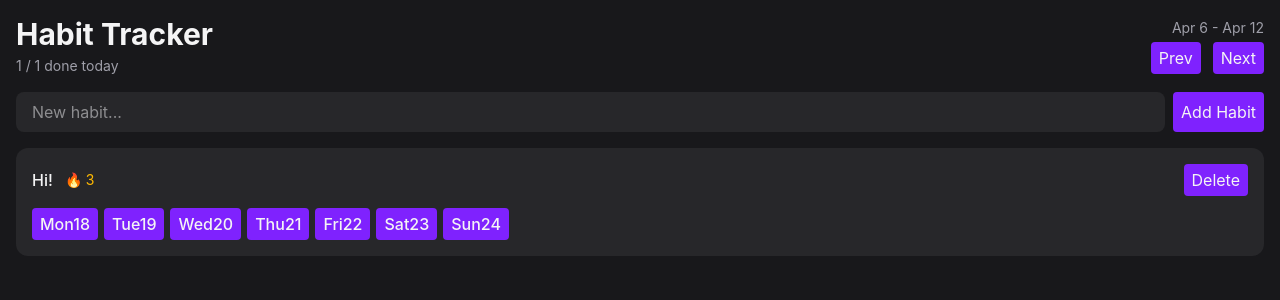
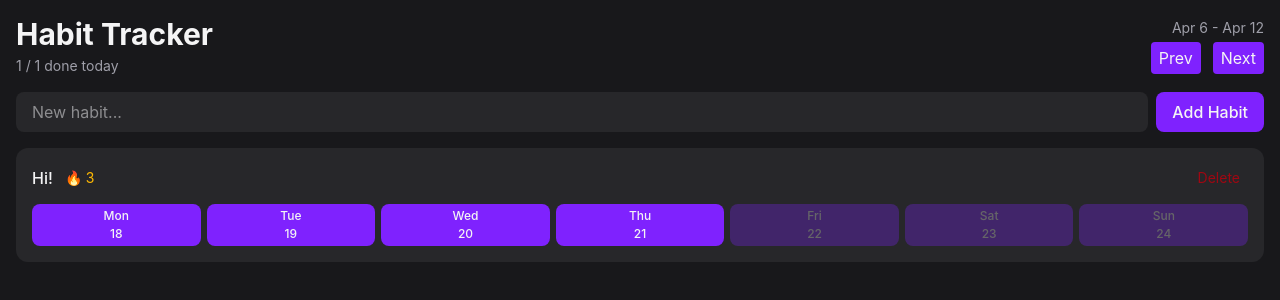
Before and after one commit to CallmeCheese1/React-Tutorial-Project, a React (Vite) app: page / in a window 1280 px wide. Shown: the top 300 px of the page. Built offline with nearby package versions, Linux system fonts and the light colour scheme.

Commit message:
Finished advanced props section

```diff
--- a/package.json
+++ b/package.json
@@ -14,6 +14,7 @@
     "date-fns": "^4.2.1",
     "react": "^19.2.6",
     "react-dom": "^19.2.6",
+    "tailwind-merge": "^3.6.0",
     "tailwindcss": "^4.3.0"
   },
   "devDependencies": {
--- a/src/components/Button.tsx
+++ b/src/components/Button.tsx
@@ -1,9 +1,34 @@
-import type { ReactNode } from "react"
+import type { ComponentProps } from "react"
+import { twMerge } from "tailwind-merge"
+
+type Variant = "primary" | "secondary" | "ghost-destructive"
 
 type ButtonProps = {
-    children: ReactNode
+    variant?: Variant
+} & ComponentProps<"button">
+
+export function Button({ variant = "primary", className, ...props }: ButtonProps) {
+    return (
+        <button
+            {...props}
+            className={twMerge(
+                getVariantStyles(variant),
+                "transition-colors rounded px-2 py-1 disabled:opacity-30 disabled:cursor-not-allowed",
+                className,
+            )}
+        />
+    )
 }
 
-export function Button({ children }: ButtonProps) {
-    return <button className="bg-violet-600 hover:bg-violet-500 transition-colors rounded px-2 py-1 disabled:opacity-30 disabled:cursor-not-allowed">{children}</button>
+function getVariantStyles(variant: Variant) {
+    switch (variant) {
+        case "primary":
+            return "bg-violet-600 hover:bg-violet-500"
+        case "secondary":
+            return "bg-zinc-700 hover:bg-zinc-600 text-zinc-400"
+        case "ghost-destructive":
+            return "hover:bg-red-800 text-red-800 hover:text-red-200"
+        default:
+        throw new Error(`Invalid variant: ${variant satisfies never}`)
+    }
 }
--- a/src/components/HabitForm.tsx
+++ b/src/components/HabitForm.tsx
@@ -1,8 +1,8 @@
-import { Button } from "./button";
+import { Button } from "./Button";
 
 export function HabitForm() {
   return <form className="flex gap-2">
     <input className="flex-1 rounded-lg bg-zinc-800 px-4 py-2 outline-none focus-visible:ring-2 focus-visible:ring-violet-500" placeholder="New habit..."/>
-    <Button>Add Habit</Button>
+    <Button className="rounded-lg px-4 py-2 font-medium">Add Habit</Button>
   </form>
 }
--- a/src/components/HabitList.tsx
+++ b/src/components/HabitList.tsx
@@ -1,5 +1,5 @@
-import { Button } from "./button"
-import { eachDayOfInterval, endOfWeek, format, startOfWeek } from "date-fns"
+import { Button } from "./Button"
+import { eachDayOfInterval, endOfWeek, format, startOfWeek, isFuture } from "date-fns"
 
 export function HabitList() {
     const habits = [
@@ -34,11 +34,11 @@
                     <span className="font-medium">{habit.name}</span>
                     <span className="text-sm text-amber-400"> 🔥 3</span>
                 </div>
-                <Button>Delete</Button>
+                <Button variant="ghost-destructive" className="text-sm">Delete</Button>
             </div>
             <div className="flex gap-1.5">
                 {visibleDates.map(date => (
-                    <Button key={date.toISOString()}>
+                    <Button className="flex flex-1 flex-col items-center gap-0.5 rounded-lg text-xs" key={date.toISOString()} disabled={isFuture(date)}>
                         <span className="font-medium">{format(date, "EEE")}</span>
                         <span className="font-medium">{format(date, "d")}</span>
                     </Button>
```
Also changed, not shown: 1 other file (tests, documents, lock files or other folders).
